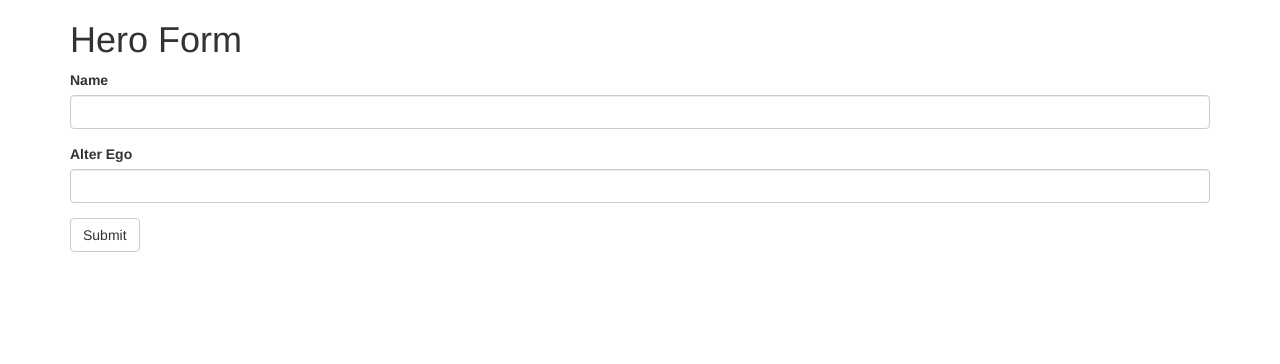
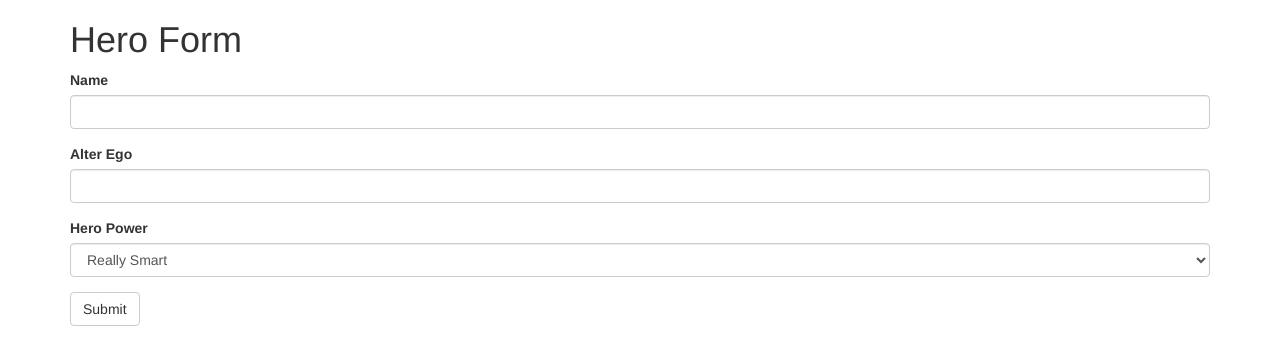
Before and after one commit to neo/angular2-forms, an Angular app: page / in a window 1280 px wide. Shown: the top 364 px of the page. Built offline with nearby package versions, Linux system fonts and the light colour scheme.

Commit message:
Add Powers with *ngFor

```diff
--- a/src/app/hero-form/hero-form.component.html
+++ b/src/app/hero-form/hero-form.component.html
@@ -11,6 +11,13 @@
         <input type="text" class="form-control" id="alterEgo">
       </div>
 
+      <div class="form-group">
+        <label for="power">Hero Power</label>
+        <select class="form-control" id="power" required>
+          <option *ngFor="let p of powers" [value]="p">{{p}}</option>
+        </select>
+      </div>
+
       <button type="submit" class="btn btn-default">Submit</button>
 
     </form>
```
